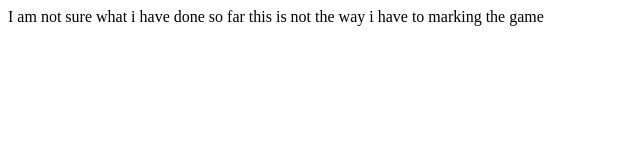
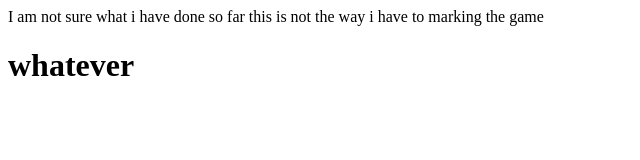
Before and after one commit to iamdilan/git-one, a plain HTML site: page index.html in a window 1280 px wide. Shown: the whole page, without its empty margins (0-640 px from the left). Drawn offline with Linux system fonts and the light colour scheme.

Commit message:
add the head

```diff
--- a/index.html
+++ b/index.html
@@ -8,6 +8,9 @@
 <body>
 I am not sure what i have done so far
 this is not the way i have to marking the game
+
+<h1> whatever</h1>
+
 </body>
 
 </html>
--- a/style.css
+++ /dev/null
@@ -1,5 +0,0 @@
-body{
-background: red;
-margin: 20px;
-
-}
```
